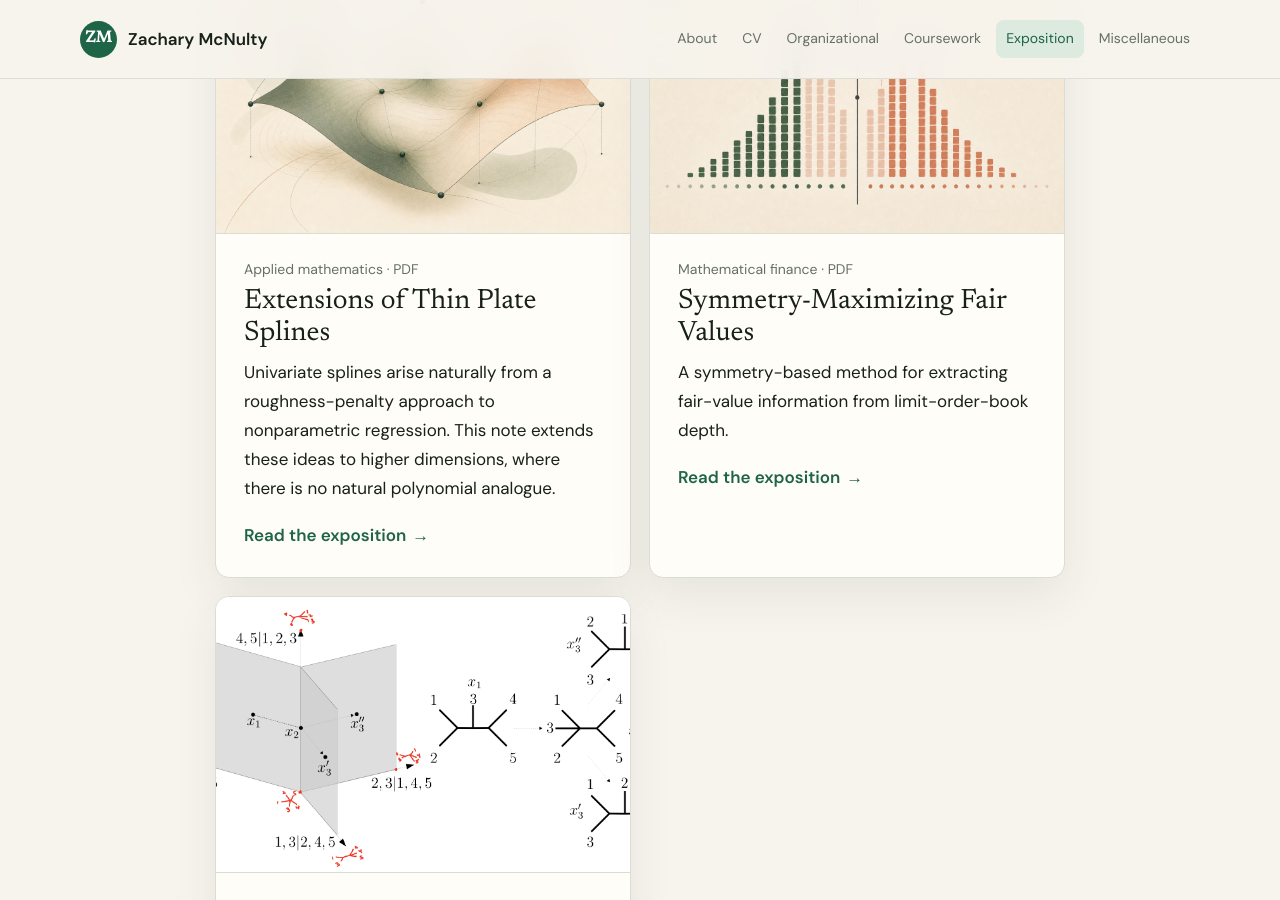
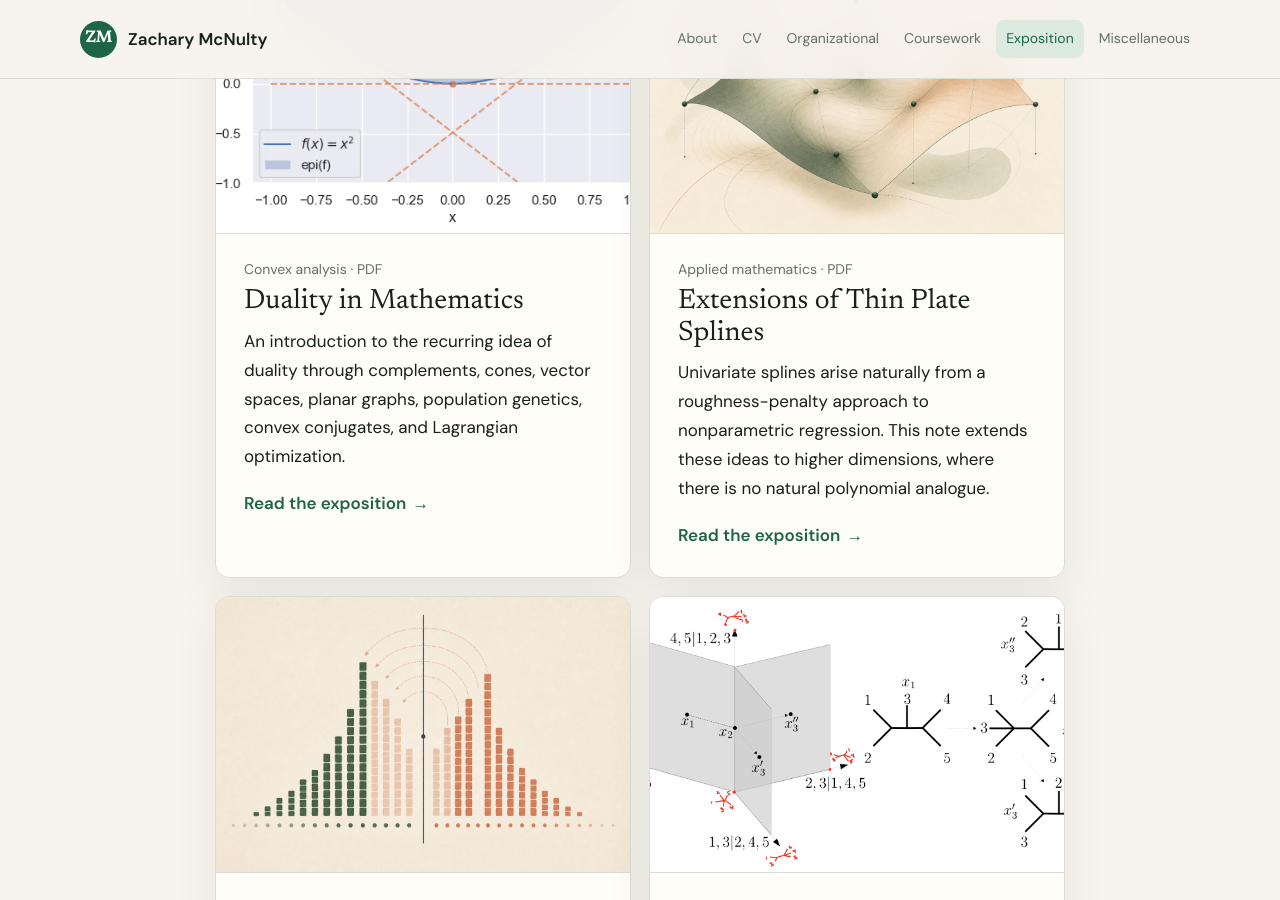
Before and after one commit to zackmcnulty/zackmcnulty.github.io, a Jekyll site: the page built from exposition.html, in a window 1280 px wide and 900 px high, scrolled down 854 px. Built offline with Jekyll 4.4.1, drawn with Linux system fonts in a browser that asks for light colours.

Commit message:
added duality exposition

```diff
--- a/exposition.html
+++ b/exposition.html
@@ -16,6 +16,15 @@ permalink: /exposition/
     <h2>Graduate Exposition</h2>
     <p class="section-subtitle">Technical expositions and research-driven writing from my graduate studies, intended for readers with a stronger mathematical background.</p>
     <div class="cards">
+      <a class="card project-card" href="{{ '/expositions/duality-in-mathematics/main.pdf' | relative_url }}">
+        <img class="project-preview project-preview-document" src="{{ '/expositions/duality-in-mathematics/images/convex-conjugate.png' | relative_url }}" alt="A convex function together with several supporting tangent lines">
+        <span class="project-copy">
+          <span class="meta">Convex analysis · PDF</span>
+          <span class="project-title">Duality in Mathematics</span>
+          <span>An introduction to the recurring idea of duality through complements, cones, vector spaces, planar graphs, population genetics, convex conjugates, and Lagrangian optimization.</span>
+          <span class="text-link">Read the exposition</span>
+        </span>
+      </a>
       <a class="card project-card" href="{{ '/expositions/thin-plate-splines/main.pdf' | relative_url }}">
         <img class="project-preview" src="{{ '/assets/images/exposition/thin-plate-splines.png' | relative_url }}" alt="Abstract illustration of a smooth interpolating surface passing through control points">
         <span class="project-copy">
```
Also changed, not shown: 2 other files.
